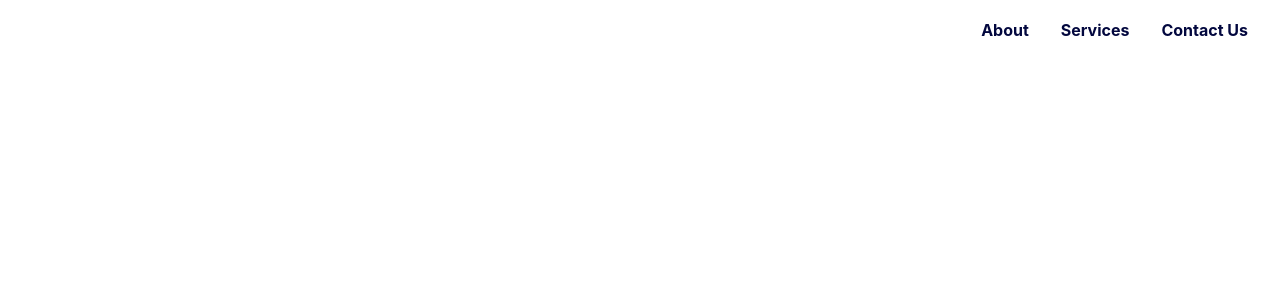
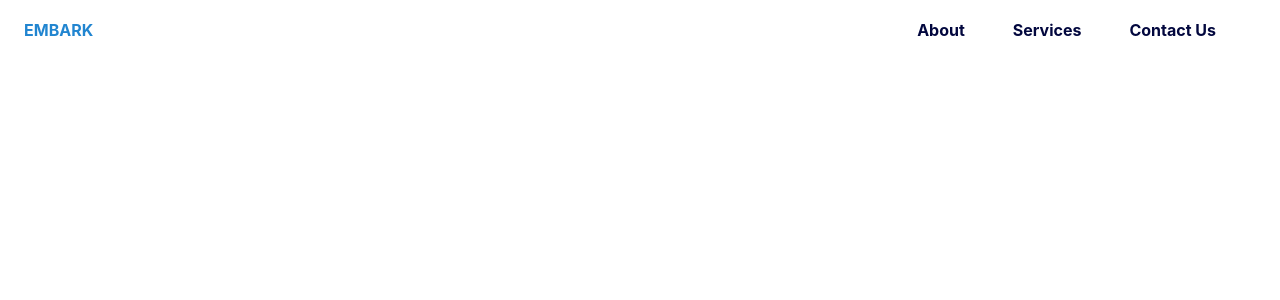
Before and after one commit to PA55ION/embark, a React (Create React App) app: page / in a window 1280 px wide. Shown: the top 300 px of the page. Built offline with nearby package versions, Linux system fonts and the light colour scheme.

Commit message:
fix layout position

```diff
--- a/src/components/navbar/Navbar.js
+++ b/src/components/navbar/Navbar.js
@@ -1,5 +1,5 @@
 import React, { useState, useEffect } from "react";
-import { Nav,  NavLink, NavMenu, NavBtn, NavBtnLink } from "./NavbarStyles";
+import { Nav, NavLink, NavMenu, NavBtn, NavBtnLink } from "./NavbarStyles";
 // import { BiCodeBlock } from "react-icons/bi";
 import Sidebar from "./burger/SideBar";
 import BurgerMenu from "./burger/BurgerMenu";
@@ -35,6 +35,7 @@ const NavBar = () => {
   return (
     <>
       <Nav visible={visible}>
+        <NavLink to="/">EMBARK</NavLink>
         <div ref={node}>
           <BurgerMenu open={open} setOpen={setOpen} />
           <Sidebar open={open} setOpen={setOpen} />
--- a/src/components/navbar/NavbarStyles.js
+++ b/src/components/navbar/NavbarStyles.js
@@ -21,7 +21,7 @@ export const NavLink = styled(Link)`
   display: flex;
   align-items: center;
   text-decoration: none;
-  padding: 0 1rem;
+  padding: 0 1.5rem;
   height: 100%;
   cursor: pointer;
   text-decoration: none;
@@ -54,7 +54,7 @@ export const NavMenu = styled.div`
   align-items: center;
   justify-content: flex-end;
   /* margin-right: -24px;  */
-  padding: 0 1rem;
+  padding: 0 2.5rem;
   text-decoration: none;
   @media screen and (max-width: 768px) {
     display: none;
```
